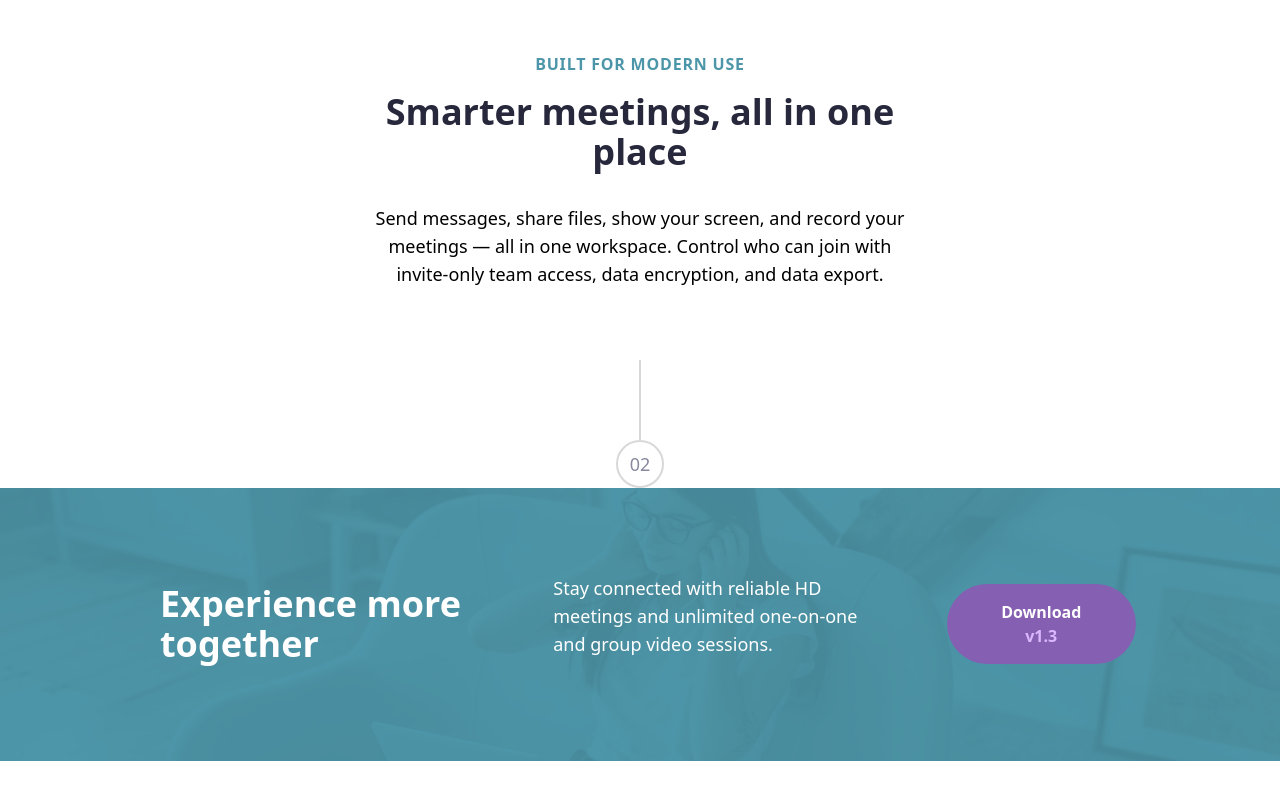
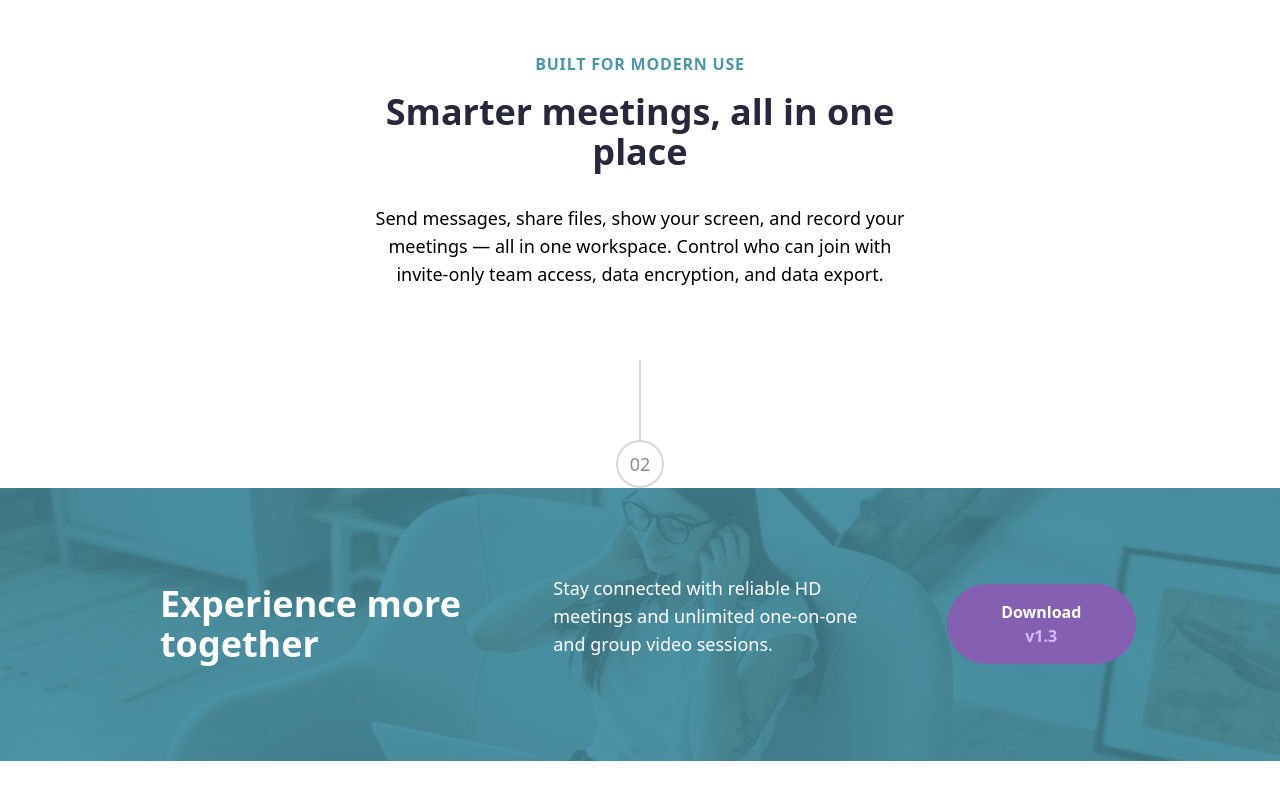
Before and after one commit to Georginio-prod/meet-landing-page, a Vue app: page / in a window 1280 px wide. Shown: the part 1061-1861 px from the top of the page. After the commit the page ends 1822 px from the top, so only its background shows below. Built offline with nearby package versions, Linux system fonts and the light colour scheme.

Commit message:
merge the modification

```diff
--- a/src/components/footerPage.vue
+++ b/src/components/footerPage.vue
@@ -1,8 +1,8 @@
 <template>
-    <footer class="justify-center min-h-screen absolute">
-    <div class="relative items-center justify-center container-fullscreen w-full">
+    <footer class="justify-center ">
+    <div class="relative items-center justify-center ">
       <div class="flex flex-row w-full h-full mix-blend-multiply bg-sur">
-        <img src="/public/image-footer.jpg" alt="img" class="w-full h-full object-cover mix-blend-multiply opacity-10">
+        <img src="/public/image-footer.jpg" alt="img" class="w-full h-full object-cover mix-blend-multiply opacity-25">
 
         <div class="absolute inset-0 flex gap-16 items-center justify-center text-white flex-row px-36">
           <h1 class="text-4xl font-black w-[350px] ml-4">
@@ -11,7 +11,7 @@
           <h3 class="text-lg mb-4 break-words w-[350px]">
             Stay connected with reliable HD meetings and unlimited one-on-one and group video sessions.
           </h3>
-          <button class="bg-btn2 px-10 py-4 rounded-full text-base font-black">Download <span
+          <button class="bg-btn2 px-10 py-4 rounded-full text-base font-black hover:bg-hcol">Download <span
             class="text-num2">v1.3</span></button>
         </div>
 
--- a/src/components/headerPage.vue
+++ b/src/components/headerPage.vue
@@ -18,9 +18,9 @@
                             </h2>
 
                             <div class="flex justify-center text-base font-black gap-4 text-white bottom-0">
-                                <button class="bg-btn1 pl-10 pr-10 pt-4 pb-4 rounded-full">Download <span
+                                <button class="bg-btn1 pl-10 pr-10 pt-4 pb-4 rounded-full hover:bg-hcol1">Download <span
                                         class="text-sp">v1.3</span></button>
-                                <button class="bg-btn2 pl-8 pr-8 pt-4 pb-4 rounded-full">What is it?</button>
+                                <button class="bg-btn2 pl-8 pr-8 pt-4 pb-4 rounded-full hover:bg-hcol">What is it?</button>
                             </div>
                         </div>
                     </div>
--- a/tailwind.config.js
+++ b/tailwind.config.js
@@ -16,7 +16,9 @@ export default {
         num:"#87879D",
         gree:"#4D96A9",
         sur:"#4D96A9",
-        num2:"#D9B8FF"
+        num2:"#D9B8FF",
+        hcol:"#B18BDD",
+        hcol1:"#71C0D4"
       }
     },
   },
```
Also changed, not shown: 1 other file (tests, documents, lock files or other folders).
